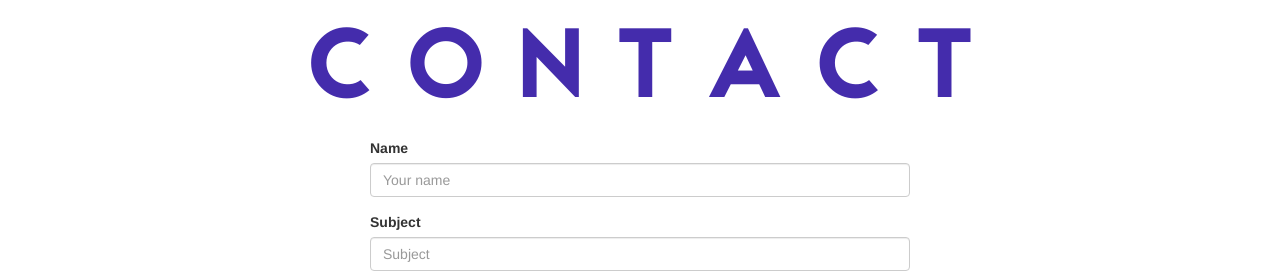
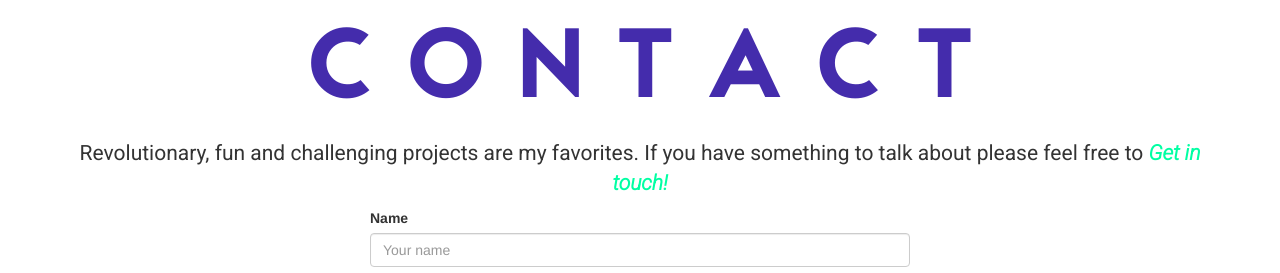
Before and after one commit to FelipeAG06/fa_website, a Vue app: page /contact in a window 1280 px wide. Shown: the top 273 px of the page. Built offline with nearby package versions, Linux system fonts and the light colour scheme.

Commit message:
Contact template minor changes

```diff
--- a/src/components/Contact.vue
+++ b/src/components/Contact.vue
@@ -4,6 +4,9 @@
       <section class="col-sm-12 form-section">
         <h1 class="section-title text-center">{{title}}</h1>
         <section class="container">
+          <p class="section-regular-text text-center">
+             Revolutionary, fun and challenging projects are my favorites. If you have something to talk about please feel free to <span class="section-highlighted-text section-highlighted-italic-text">Get in touch!</span>
+          </p>
           <div class="col-sm-12 col-md-6 col-centered">
             <form>
               <!-- Name -->
@@ -46,11 +49,11 @@
 
 <style lang="css">
 #contactComponent .form-section {
-  height: 70%;
+  height: 80%;
 }
 
 #contactComponent .contact-picture-container {
-  height: 30%;
+  height: 20%;
 }
 
 #contactComponent .form-section .form-section {
```
